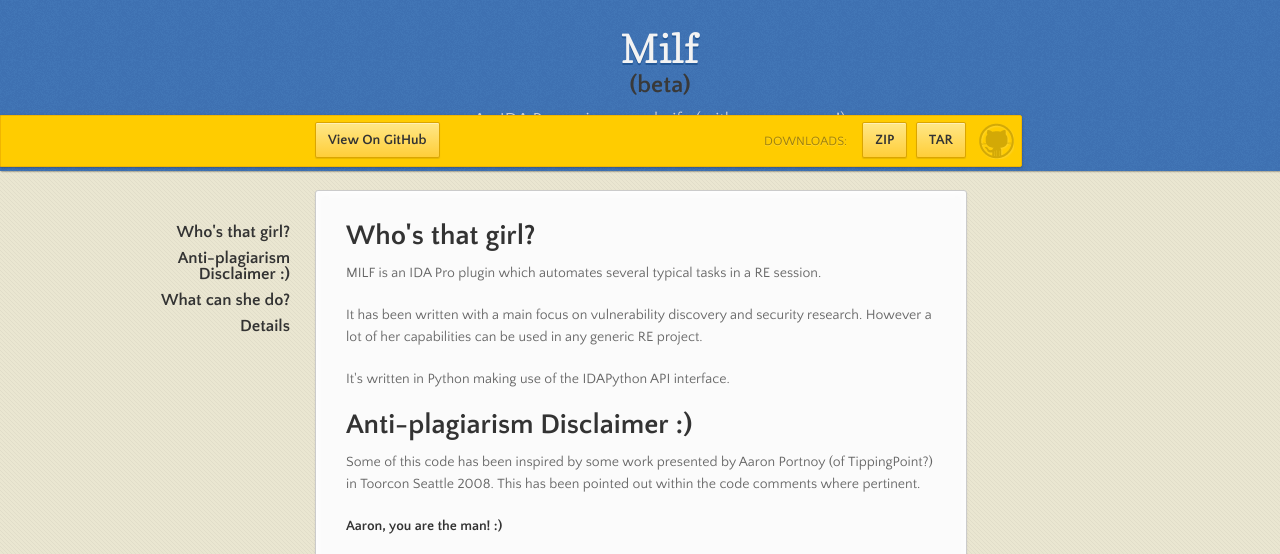
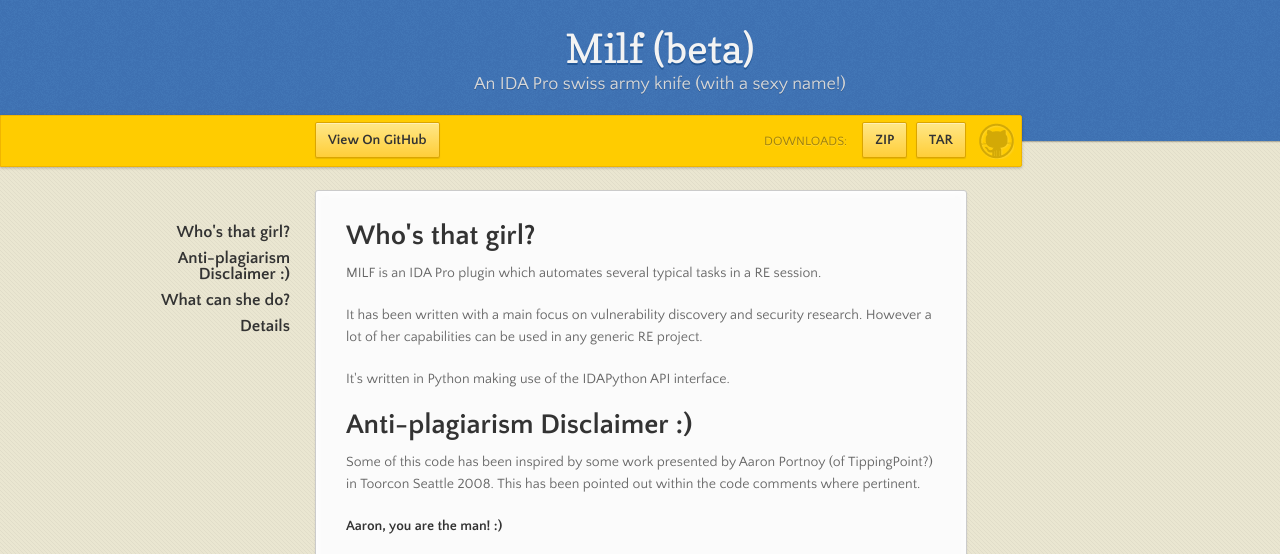
Before and after one commit to carlosgprado/MILF, a plain HTML site: page index.html in a window 1280 px wide. Shown: the top 554 px of the page. Drawn offline with nearby package versions, Linux system fonts and the light colour scheme.

Commit message:
Update index.html

```diff
--- a/index.html
+++ b/index.html
@@ -17,7 +17,7 @@
   <body>
 
       <header>
-        <h1>Milf </h1><h2>(beta)</h2>
+        <h1>Milf (beta)</h1>
         <p>An IDA Pro swiss army knife (with a sexy name!)</p>
       </header>
 
```
